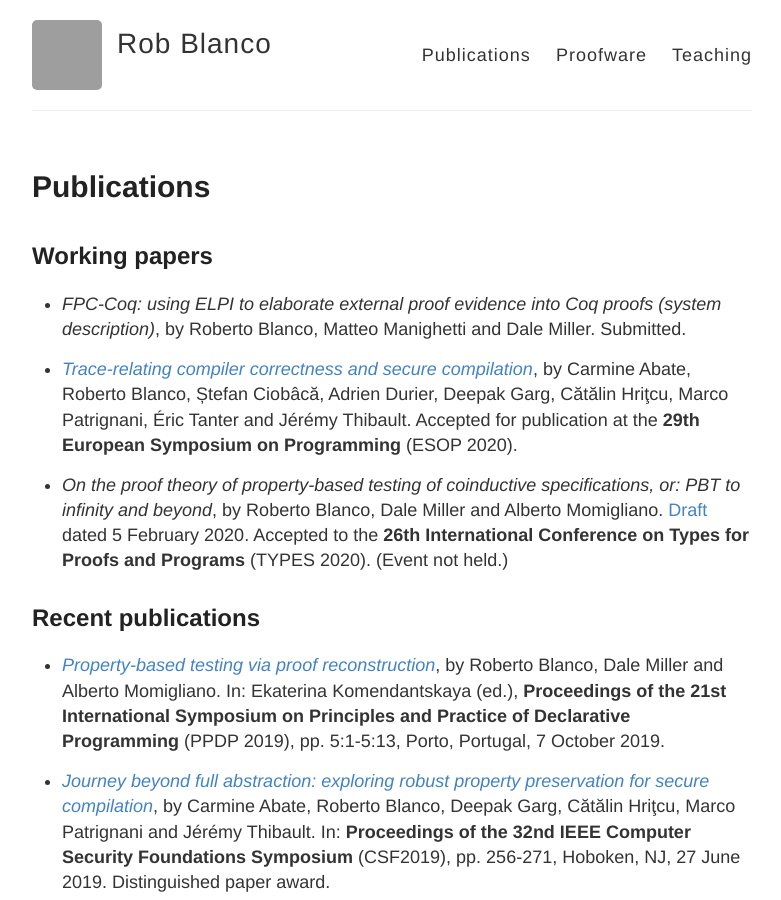
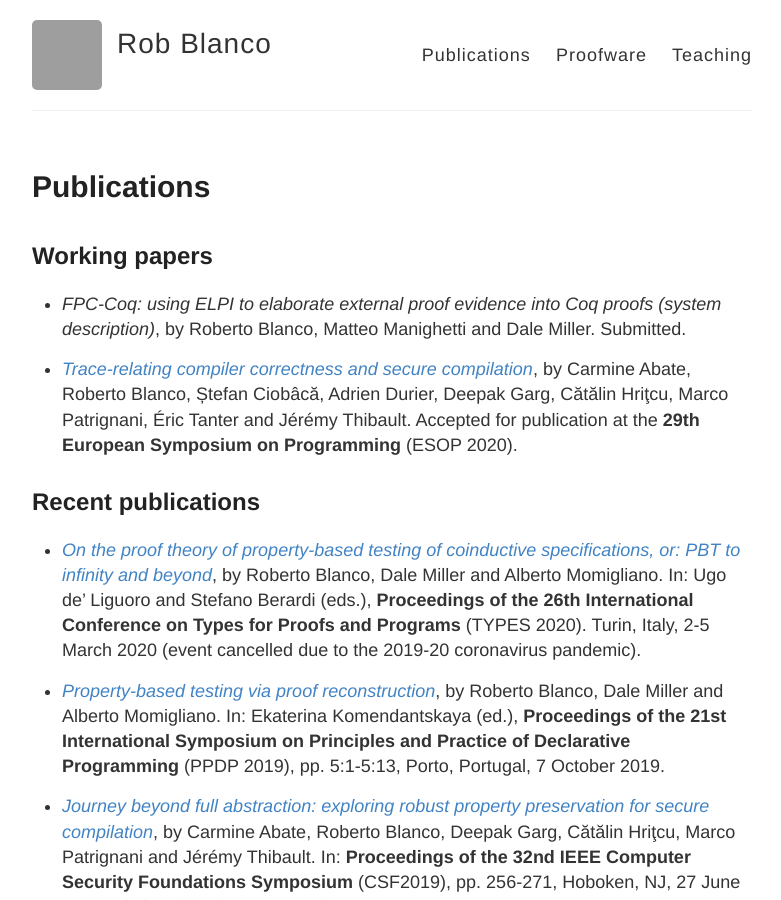
Before and after one commit to robblanco/robblanco.github.io, a Jekyll site: the page built from publications.md, in a window 1280 px wide and 900 px high. Shown: the whole window, without its empty margins (248-1029 px from the left). Built offline with Jekyll 4.4.1, drawn with Linux system fonts in a browser that asks for light colours; grey boxes are pictures that could not be loaded.

Commit message:
TYPES 2020 publication information

```diff
--- a/publications.md
+++ b/publications.md
@@ -16,15 +16,15 @@ permalink: /publications/
   Tanter and Jérémy Thibault. Accepted for publication at the **29th European
   Symposium on Programming** (ESOP 2020).
 
-* *On the proof theory of property-based testing of coinductive specifications,
-  or: PBT to infinity and beyond*, by Roberto Blanco, Dale Miller and Alberto
-  Momigliano.
-  [Draft](https://www.lix.polytechnique.fr/Labo/Dale.Miller/papers/types2020-abstract.pdf)
-  dated 5 February 2020. Accepted to the **26th International Conference on
-  Types for Proofs and Programs** (TYPES 2020). (Event not held.)
+## Recent publications
 
-
-## Recent publications
+* [*On the proof theory of property-based testing of coinductive specifications,
+  or: PBT to infinity and beyond*](
+  https://types2020.di.unito.it/abstracts/BookOfAbstractsTYPES2020.pdf#page=88),
+  by Roberto Blanco, Dale Miller and Alberto Momigliano. In: Ugo de' Liguoro and
+  Stefano Berardi (eds.), **Proceedings of the 26th International Conference on
+  Types for Proofs and Programs** (TYPES 2020). Turin, Italy, 2-5 March 2020
+  (event cancelled due to the 2019-20 coronavirus pandemic).
 
 * [*Property-based testing via proof reconstruction*](
   https://hal.inria.fr/hal-02368931), by Roberto Blanco, Dale Miller and Alberto
```
